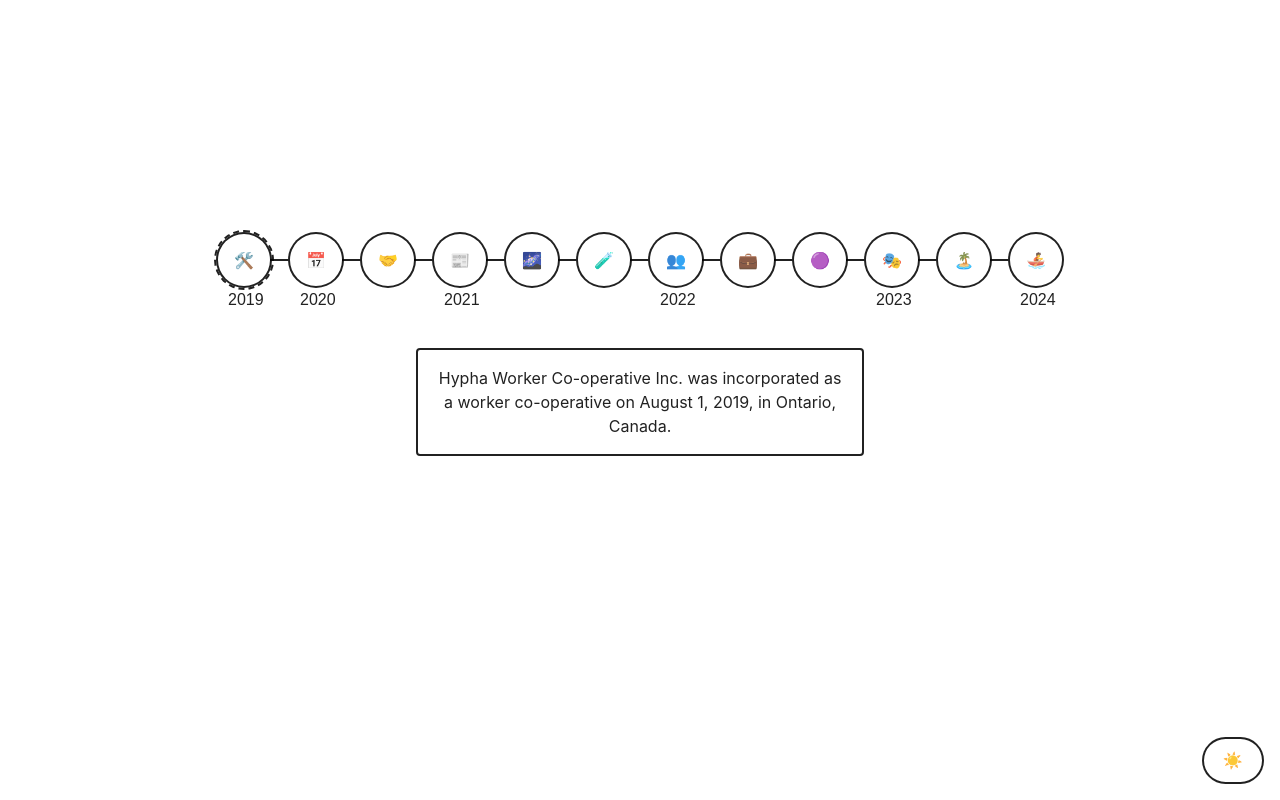
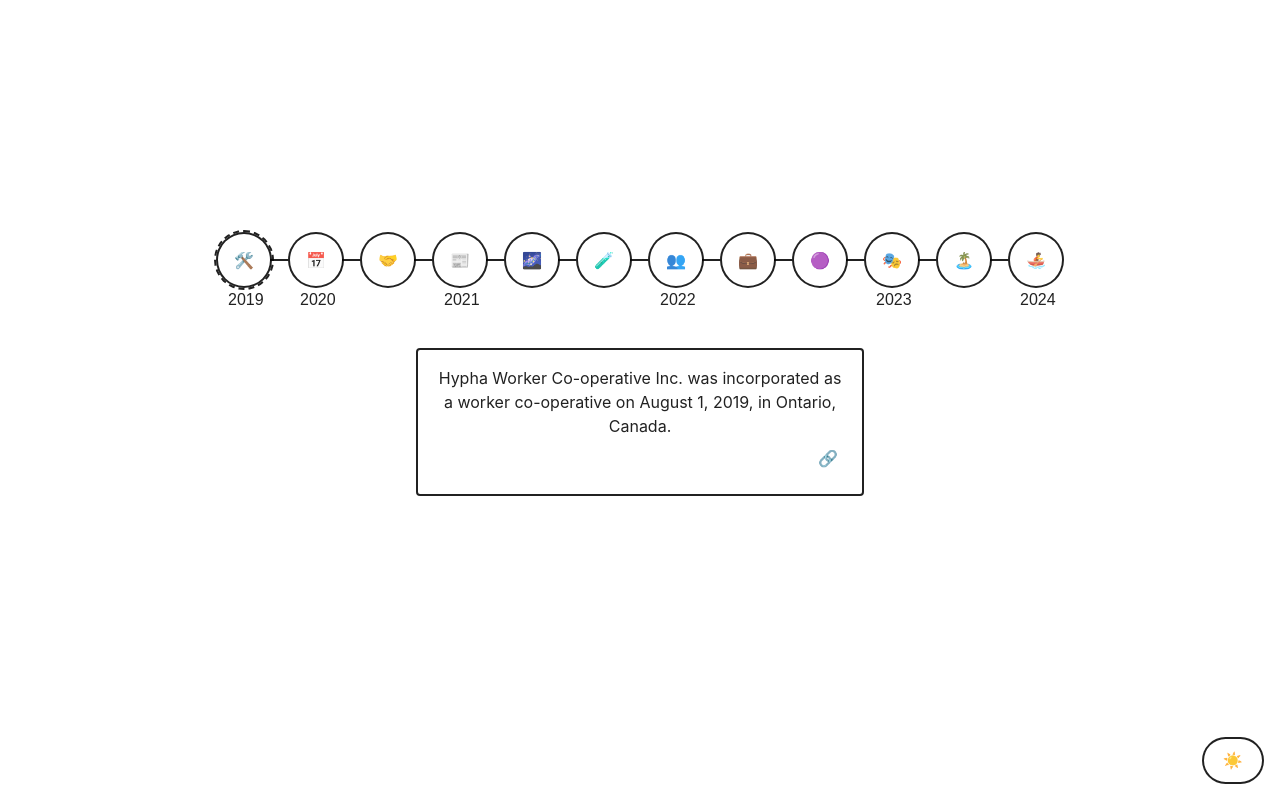
Before and after one commit to hyphacoop/governance-experiment, a Svelte app in the folder timeline/: page / in a window 1280 px wide. Both pictures are taken after a click on the button "🛠️". Built offline with nearby package versions, Linux system fonts and the light colour scheme.

Commit message:
Enhance event legend display with link support in timeline component

```diff
--- a/timeline/src/App.svelte
+++ b/timeline/src/App.svelte
@@ -53,8 +53,15 @@
     {/each}
   </div>
     {#if selectedEvent}
-    <div class="legend border p-4 mt-8 ml-8 min-[456px]:ml-16 min-[888px]:ml-0 rounded w-full max-w-60 min-[888px]:max-w-md text-center">
-      {selectedEvent.legend}
+    <div class="legend flex flex-col items-end border p-4 mt-8 ml-8 min-[456px]:ml-16 min-[888px]:ml-0 rounded w-full max-w-60 min-[888px]:max-w-md text-center">
+      <span class='w-full'>
+        {selectedEvent.legend}
+      </span>
+      {#if selectedEvent.link}
+        <a href="{selectedEvent.link}" target="_blank" rel="noopener noreferrer" class="p-2 hover:bg-purple rounded w-fit">
+          🔗
+        </a>
+      {/if}
     </div>
   {/if}
 
```
